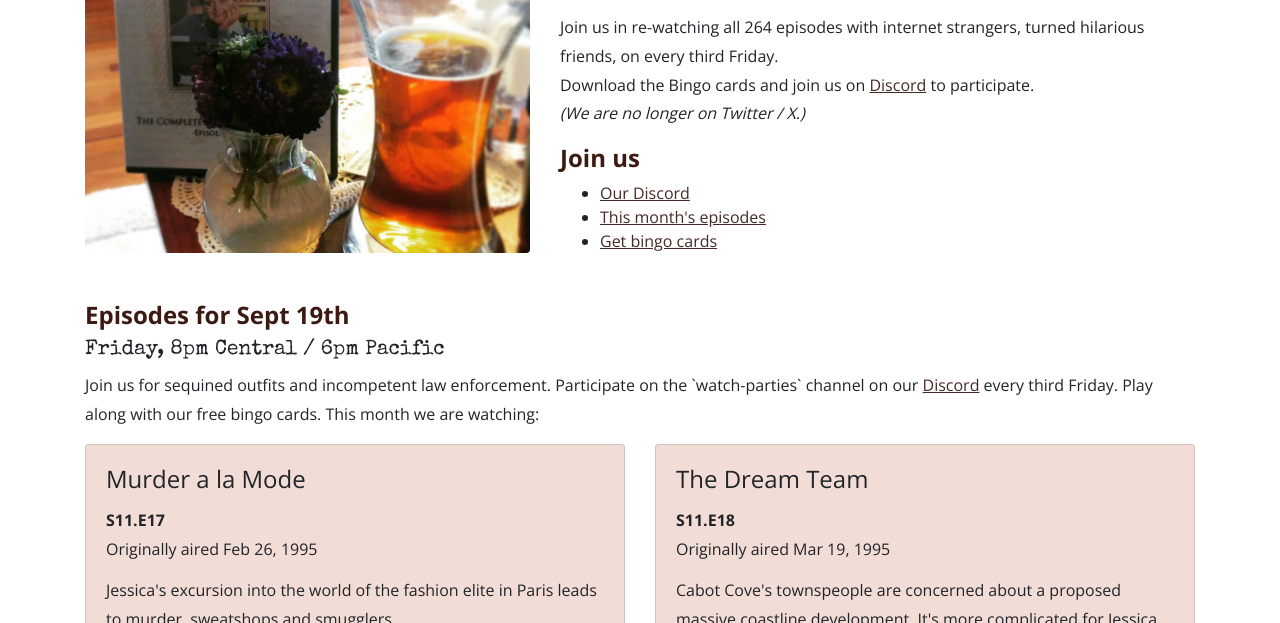
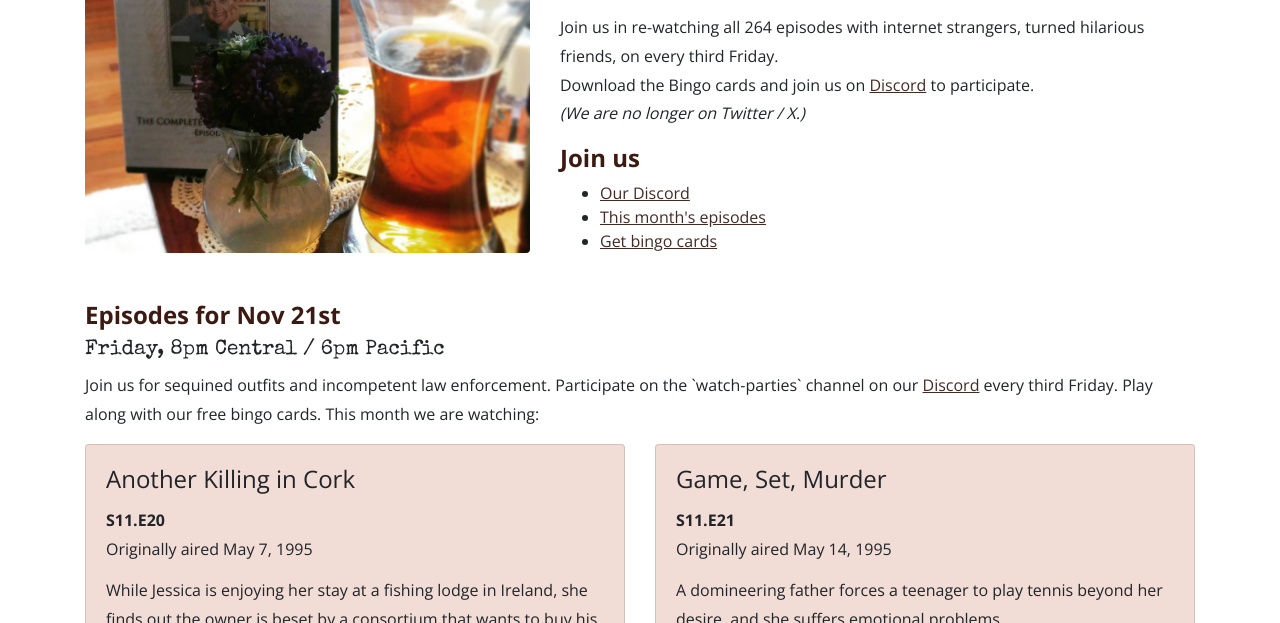
Before and after one commit to kzadrozny/murdershedrank, a website: page index.html in a window 1280 px wide. Shown: the part 177-800 px from the top of the page. Drawn offline with nearby package versions, Linux system fonts and the light colour scheme.

Commit message:
nov updates

```diff
--- a/index.html
+++ b/index.html
@@ -84,7 +84,7 @@
     <!-- Episodes -->
     <div id="episodes" class="jump"></div>
     <section class="episodes">
-      <h2>Episodes for Sept 19th</h2>
+      <h2>Episodes for Nov 21st</h2>
       <h3>Friday, 8pm Central / 6pm Pacific</h3>
       <p>Join us for sequined outfits and incompetent law enforcement. Participate on the `watch-parties` channel on our <a href="https://discord.gg/yFVC6w24xU">Discord</a> every third Friday. Play along with our free bingo cards. This month we are watching:</p>
       <div class="row">
@@ -92,11 +92,11 @@
         <div class="col-md-6 mb-5">
           <div class="card h-100">
             <div class="card-body">
-              <h4 class="card-title">Murder a la Mode</h4>
+              <h4 class="card-title">Another Killing in Cork</h4>
               <p class="card-text">
-                <span class="episode">S11.E17</span>
-                <span class="ep-date">Originally aired Feb 26, 1995</span>
-                Jessica's excursion into the world of the fashion elite in Paris leads to murder, sweatshops and smugglers.
+                <span class="episode">S11.E20</span>
+                <span class="ep-date">Originally aired May 7, 1995</span>
+                While Jessica is enjoying her stay at a fishing lodge in Ireland, she finds out the owner is beset by a consortium that wants to buy his land for a strip mine.
               </p>
             </div>
           </div>
@@ -105,11 +105,11 @@
         <div class="col-md-6 mb-5">
           <div class="card h-100">
             <div class="card-body">
-              <h4 class="card-title">The Dream Team</h4>
+              <h4 class="card-title">Game, Set, Murder</h4>
               <p class="card-text">
-                <span class="episode">S11.E18</span>
-                <span class="ep-date">Originally aired Mar 19, 1995</span>
-                Cabot Cove's townspeople are concerned about a proposed massive coastline development. It's more complicated for Jessica as the development company in question employs her nephew, Grady. Soon, malfeasance and murder are ushered in.
+                <span class="episode">S11.E21</span>
+                <span class="ep-date">Originally aired May 14, 1995</span>
+                A domineering father forces a teenager to play tennis beyond her desire, and she suffers emotional problems.
               </p>
             </div>
           </div>
```
